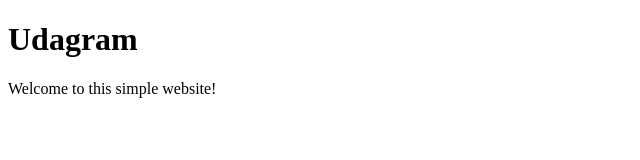
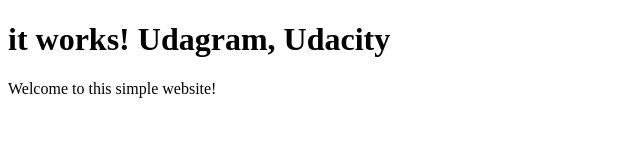
Before and after one commit to pmanlukas/project_NDCD, a plain HTML site: page project_two/index.html in a window 1280 px wide. Shown: the whole page, without its empty margins (0-640 px from the left). Drawn offline with Linux system fonts and the light colour scheme.

```diff
--- a/project_two/index.html
+++ b/project_two/index.html
@@ -11,7 +11,7 @@
 </head>
 
 <body>
-  <h1>Udagram</h1>
+  <h1>it works! Udagram, Udacity</h1>
   <p>Welcome to this simple website!</p>
 </body>
 </html>
```
